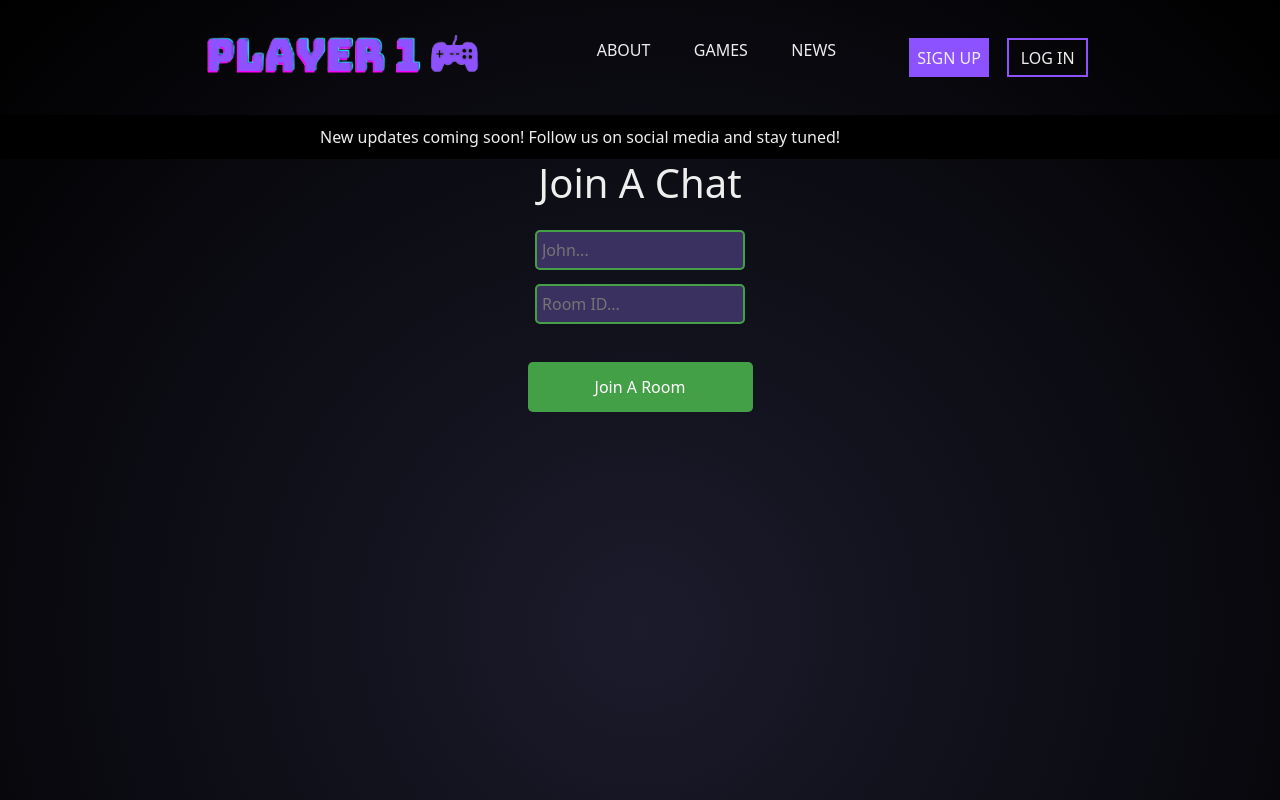
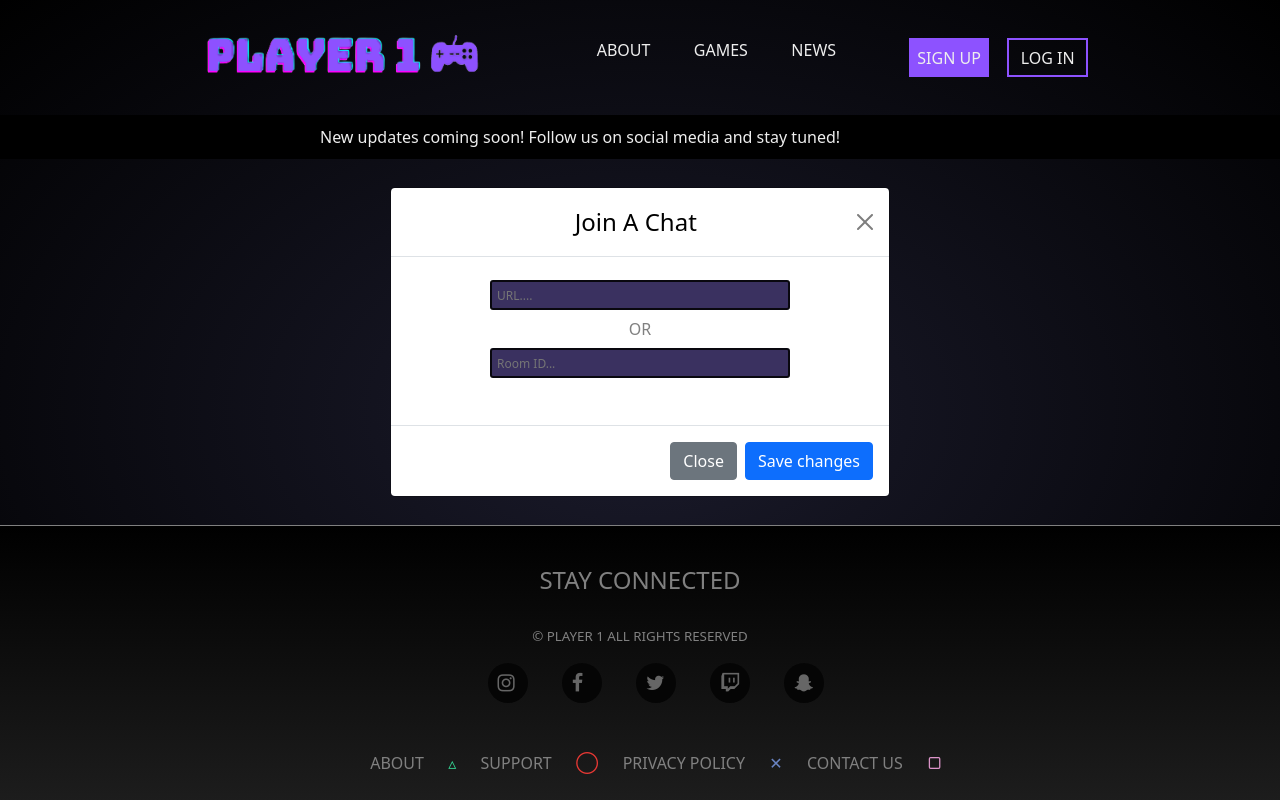
Before and after one commit to imjenn/game-app, a React (Create React App) app in the folder client/: page /chat in a window 1280 px wide. Shown: the top 800 px of the page. Built offline with nearby package versions, Linux system fonts and the light colour scheme; no server answers.

Commit message:
Chat Pop up component has been established

```diff
--- a/client/src/components/Chat/Chat.jsx
+++ b/client/src/components/Chat/Chat.jsx
@@ -1,76 +1,90 @@
+import Modal from 'react-bootstrap/Modal'
+import Button from 'react-bootstrap/Button'
+import {useState} from "react";
+import style from './Chat.module.css'
 import io from "socket.io-client";
-import {useState} from "react";
-import ChatCom from "./ChatCom";
 import axios from "axios";
-import style from './Chat.module.css';
 
-const socket = io.connect("http://localhost:8000");
+const Chat = (props) =>{
+    const user = JSON.parse(localStorage.getItem("User"));
+    const [roomURL, setRoomURL] = useState("");
+    const [roomID, setRoomID] = useState("");
 
-const Chat = () =>{
-    const [username, setUsername] = useState("");
-    const [room, setRoom] = useState("");
-    const [messageList, setMessageList] = useState("");
-    const [showChat, setShowChat] = useState(false);
-
-    const joinRoom = () =>{
-        if(username !== "" && room !== ""){
-            socket.emit("join_room", room);
-            setShowChat(true);
-        }
+    const joinRoom = (e) => {
+        if (roomURL !== ""){
+            joinRoomURL(e,roomURL)
+            return;
         }
 
-    const createRoom = (e) => {
-        const newChat = {
-            owner: "email@email",
-            roomName: room
-        }
-
-        if (username === "" && room === "") {
-            alert("Please Fill in the input fields");
-        } else {
+        console.log("hit hit")
+        let chatInfo ={
+            user: user,
+            roomID: roomID
+        };
 
         e.preventDefault();
-            axios.post("http://localhost:8000/newchat", newChat, { withCredentials: true })
+        axios.post("http://localhost:8000/joinchat", chatInfo, { withCredentials: true })
             .then(res => {
                 console.log(res.data)
-                    socket.emit("join_room", room);
-                    setShowChat(true);
             })
             .catch(err => {
                 console.log(err.response);
                 console.log(err.response.data)
             })
-        }
+
     }
 
-    return (
-        <div className="Chat">
-            {!showChat ? (
+    const joinRoomURL = (e,url) => {
+        let chatInfo ={user: user};
+        e.preventDefault();
+        axios.post(url, chatInfo, { withCredentials: true })
+            .then(res => {
+                console.log(res.data)
+                console.log("ney")
+            })
+            .catch(err => {
+                console.log(err.response);
+                console.log(err.response.data)
+            })
+
+    }
+
+
+    return(
+        <div>
+            <Modal.Dialog>
+                <Modal.Header onClick={props.handleClose} closeButton>
+                    <Modal.Title style={{color: 'black', marginLeft:'36%'}}>Join A Chat</Modal.Title>
+                </Modal.Header>
+
+                <Modal.Body>
                     <div className={style.joinChatContainer}>
                         <div className={style.JoinChatBox}>
-                        <div className={style.JoinChat}>
-                            <h3>Join A Chat</h3>
                                 <input
                                     type="text"
-                                placeholder="John..."
+                                    name={'url'}
+                                    placeholder="URL...."
                                     onChange={(event) => {
-                                    setUsername(event.target.value);
+                                        setRoomURL(event.target.value);
                                     }}
                                 /><br/>
+                                <span>OR</span><br/>
                                 <input
                                     type="text"
                                     placeholder="Room ID..."
                                     onChange={(event) => {
-                                    setRoom(event.target.value);
+                                        setRoomID(event.target.value);
                                     }}
                                 /><br/><br/>
-                            <button onClick={createRoom}>Join A Room</button>
                         </div>
                     </div>
-                </div>
-                ) : (
-                    <ChatCom socket={socket} username={username} room={room} />
-                )}
+                </Modal.Body>
+
+                <Modal.Footer>
+                    <Button variant="secondary" onClick={props.handleClose}>Close</Button>
+                    <Button variant="primary" onClick={joinRoom}>Save changes</Button>
+                </Modal.Footer>
+            </Modal.Dialog>
         </div>
     );
 }
--- a/client/src/components/Chat/Chat.module.css
+++ b/client/src/components/Chat/Chat.module.css
@@ -99,32 +99,16 @@
     font-size: 2.5rem;
     margin-bottom: 1rem;
 }
+
 .joinChatContainer input {
-    width: 210px;
-    height: 40px;
+    width: 300px;
+    height: 30px;
     margin: 7px;
-    border: 2px solid #43a047;
-    border-radius: 5px;
+    border: 2px solid rgba(0, 0, 0, 0.84);
     padding: 5px;
-    font-size: 16px;
+    font-size: 12px;
 }
 
-.joinChatContainer button {
-    width: 225px;
-    height: 50px;
-    margin: 7px;
-    border: none;
-    border-radius: 5px;
-    padding: 5px;
-    font-size: 16px;
-    background: #43a047;
-    color: #fff;
-    cursor: pointer;
-}
-
-.joinChatContainer button:hover {
-    background: #2e7d32;
-}
 
 .chat_window {
     margin-top: 3%;
@@ -230,3 +214,32 @@
 .hide {
     opacity: 0 !important;
 }
+
+.header {
+    display: inline-flex;
+    justify-content: space-evenly;
+    align-items: center;
+}
+
+.popUpBox{
+    position:fixed;
+    top:50%;
+    left:50%;
+    width:400px;
+    height:400px;
+    margin-left:-200px;
+    margin-top:-200px;
+    z-index: 1;
+}
+
+.modal-footer {
+    display: flex;
+    flex-wrap: wrap;
+    flex-shrink: 0;
+    align-items: center;
+    justify-content: center;
+    padding: 0.75rem;
+    border-top: 1px solid #dee2e6;
+    border-bottom-right-radius: calc(0.3rem - 1px);
+    border-bottom-left-radius: calc(0.3rem - 1px);
+}
--- a/client/src/components/Chat/ChatCom.jsx
+++ b/client/src/components/Chat/ChatCom.jsx
@@ -4,6 +4,7 @@ import style from './Chat.module.css'
 import axios from "axios";
 import React, { useEffect, useState } from "react";
 import Picker from 'emoji-picker-react';
+import Chat from "./Chat";
 
 const ChatCom = () => {
     const socket = io.connect("http://localhost:8000");
@@ -17,11 +18,17 @@ const ChatCom = () => {
     const [isRoomSelected, setIsRoomSelected] = useState(false);
 
     const [showPicker, setShowPicker] = useState(false);
+    const [isOpen, setIsOpen] = useState(false);
+
+    const togglePopup = () => {
+        setIsOpen(!isOpen);
+    }
 
     const onEmojiClick = (e, emojiObject) => {
         setCurrentMessage(prevInput => prevInput + emojiObject.emoji);
         setShowPicker(false);
     };
+
 
     //Socket Listener
     socket.on("receive_message", (data) => {
@@ -38,6 +45,7 @@ const ChatCom = () => {
         let myDiv = document.getElementById("chatwindow");
         myDiv.scrollTop = myDiv.scrollHeight;
     }
+
 
     const joinRoom = async (e, idx) => {
         setIsRoomSelected(true);
@@ -115,10 +123,21 @@ const ChatCom = () => {
 
     return (
         <Container fluid={true}>
+            {/*{!showWindow ? (<Chat/>):( null)}*/}
+            <div className={style.popUpBox}>
+                {isOpen && <Chat handleClose={togglePopup}/>}
+            </div>
             <Row>
                 <Col>
                     <div className={style.chat_servers}>
-                        <h4>Servers</h4>
+                        <div className={style.header}>
+                            <div>
+                                <h4 style={{width: '250px'}}>Game Server</h4>
+                            </div>
+                            <div>
+                                <button onClick={togglePopup} style={{border: 'none', background: "none", color: 'purple', fontSize: '40px', marginBottom: '8px'}}>+</button>
+                            </div>
+                        </div>
                         <div className={style.chat_server_names}>
                             {chatRooms ? chatRooms.map((rooms, idx) => {
                                 return (
@@ -161,17 +180,23 @@ const ChatCom = () => {
                                 onChange={(e) => {
                                     setCurrentMessage(e.target.value);
                                 }}
+                                   onKeyPress={event => {
+                                       if (event.key === 'Enter') {
+                                           sendMessage();
+                                       }
+                                   }}
                             />
                             <img
                                 className={style.emojiIcon}
-                                src="https://icons.getbootstrap.com/assets/icons/emoji-smile.svg"
+                                src="https://upload.wikimedia.org/wikipedia/commons/thumb/9/90/Twemoji_1f600.svg/640px-Twemoji_1f600.svg.png"
+                                style={{width: "35px"}}
                                 onClick={() => setShowPicker(val => !val)}
                             />
 
-                            <button onClick={sendMessage}>&#9658;</button>
+
                             {showPicker && <Picker
                                 onEmojiClick={onEmojiClick}
-                                pickerStyle={{bottom: '435px', left: '35vw', width: '50%', opacity: '0.9', background: 'transparent'}}/>
+                                pickerStyle={{bottom: '435px', left: '35vw', width: '50%'}}/>
                             }
                         </div>
                     </div>
```
Also changed, not shown: 2 other files (tests, documents, lock files or other folders). Lines whose indentation alone changed are shown as unchanged.
